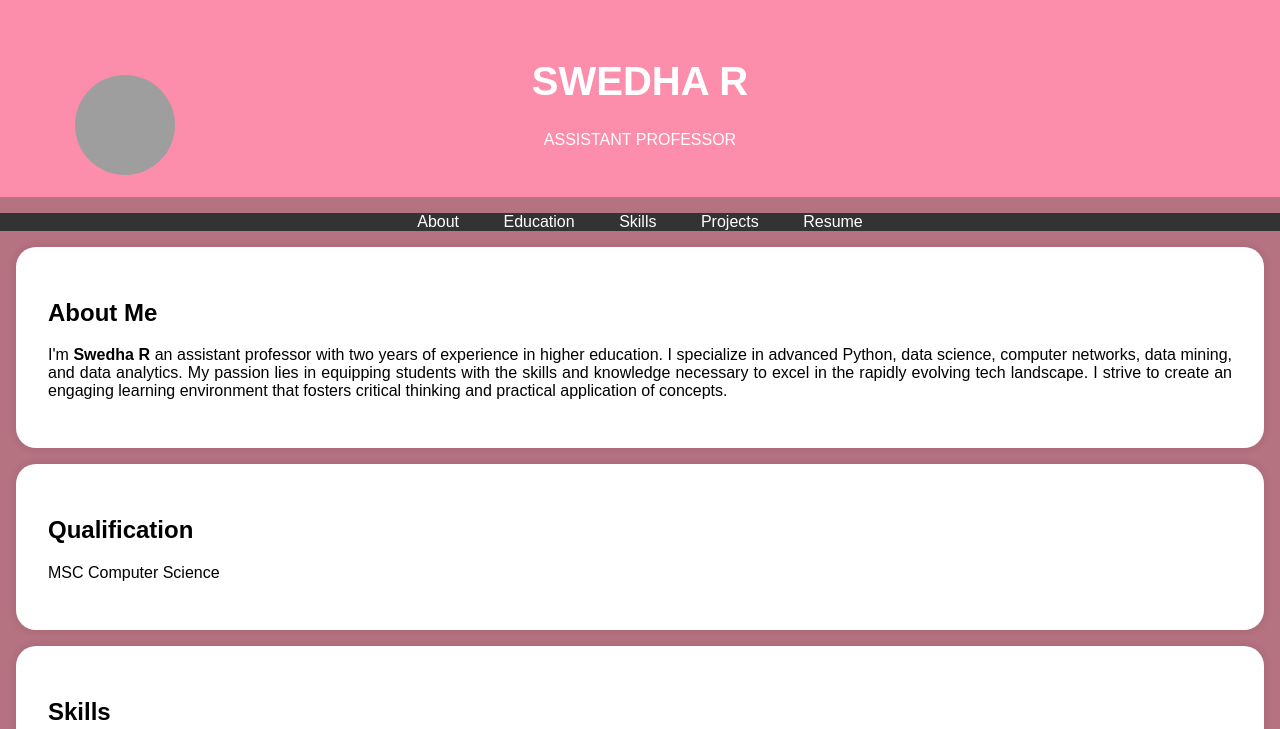
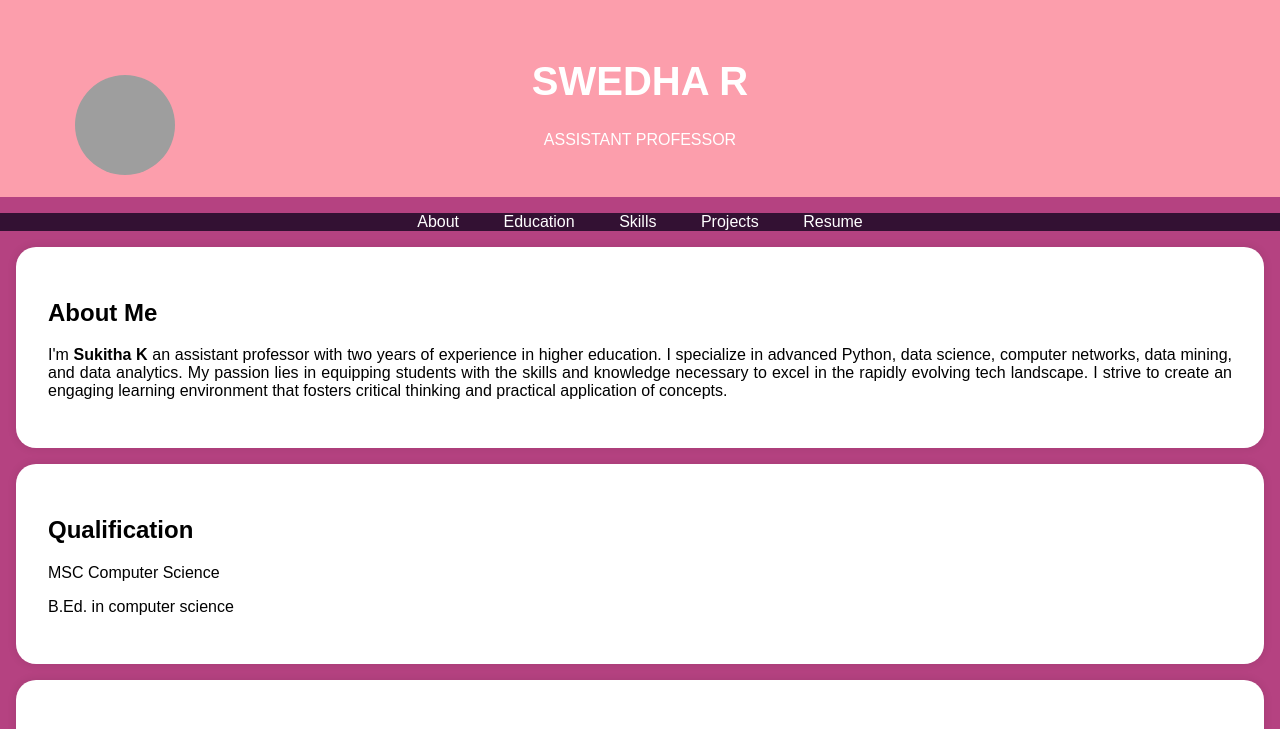
Before and after one commit to sukitha-k/fdpproject-, a plain HTML site: page index.html in a window 1280 px wide. Shown: the top 729 px of the page. Drawn offline with Linux system fonts and the light colour scheme; grey boxes are pictures that could not be loaded.

Commit message:
Update index.html

```diff
--- a/index.html
+++ b/index.html
@@ -7,11 +7,11 @@
             font-family: Arial, sans-serif;
             margin: 0;
             padding: 0;
-            background-color: #B57281;
+            background-color: #B54281;
         }
 
         header {
-            background-color: #FC8EAC;
+            background-color: #FC9EAC;
             color: #fff;
             text-align: center;
             padding: 2rem 0;
@@ -34,7 +34,7 @@
         }
 
         nav {
-            background-color: #333;
+            background-color: #313;
             color: #fff;
             text-align: center;
         }
@@ -115,7 +115,7 @@
     <section id="about">
         <div class="section-content">
             <h2>About Me</h2>
-            <p>I'm  <b>Swedha R </b> an assistant professor with two years of experience in higher education. I specialize in advanced Python, data science, computer networks, data mining, and data analytics. My passion lies in equipping students with the skills and knowledge necessary to excel in the rapidly evolving tech landscape. I strive to create an engaging learning environment that fosters critical thinking and practical application of concepts.</p>
+            <p>I'm  <b>Sukitha K</b> an assistant professor with two years of experience in higher education. I specialize in advanced Python, data science, computer networks, data mining, and data analytics. My passion lies in equipping students with the skills and knowledge necessary to excel in the rapidly evolving tech landscape. I strive to create an engaging learning environment that fosters critical thinking and practical application of concepts.</p>
         </div>
     </section>
 
@@ -123,6 +123,7 @@
         <div class="section-content">
             <h2>Qualification</h2>
             <p>MSC Computer Science </p>
+            <p>B.Ed. in computer science</p>
 
 
         </div>
@@ -170,7 +171,7 @@
     </section>
 
     <footer>
-        <p>&copy; 2025 SWEDHA R</p>
+        <p>&copy; 2025 SUKITHA K</p>
     </footer>
 
     <script>
```
